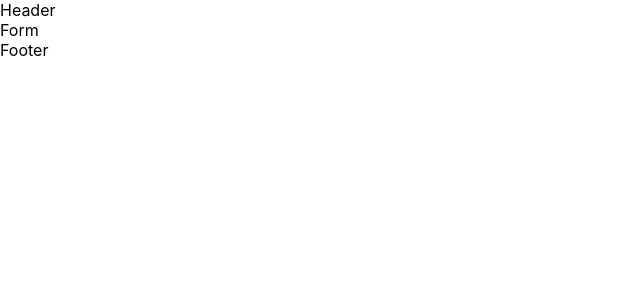
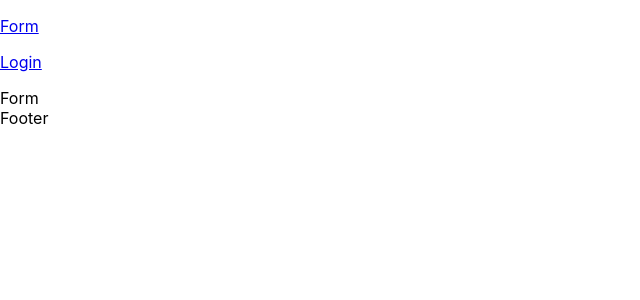
Before and after one commit to francospatz/ASEAF, a React (Create React App) app in the folder client/: page / in a window 1280 px wide. Shown: the top 300 px of the page, without its empty margins (0-640 px from the left). Built offline with nearby package versions, Linux system fonts and the light colour scheme.

Commit message:
added localhost proxy

```diff
--- a/client/package.json
+++ b/client/package.json
@@ -6,6 +6,7 @@
     "@testing-library/jest-dom": "^5.16.4",
     "@testing-library/react": "^13.2.0",
     "@testing-library/user-event": "^13.5.0",
+    "http-proxy-middleware": "^2.0.6",
     "react": "^18.1.0",
     "react-dom": "^18.1.0",
     "react-router-dom": "^6.3.0",
--- a/client/src/components/Header/Header.jsx
+++ b/client/src/components/Header/Header.jsx
@@ -1,7 +1,11 @@
 import React from "react";
+import { Link } from 'react-router-dom'
 
 const Header = () => {
-  return <div>Header</div>;
+  return <div>
+    <Link to="/"><p>Form</p></Link>
+    <Link to="/login"><p>Login</p></Link>
+  </div>;
 };
 
 export default Header;
```
Also changed, not shown: client/src/setupProxy.js (added, +11 -0 lines), 1 other file (tests, documents, lock files or other folders).
